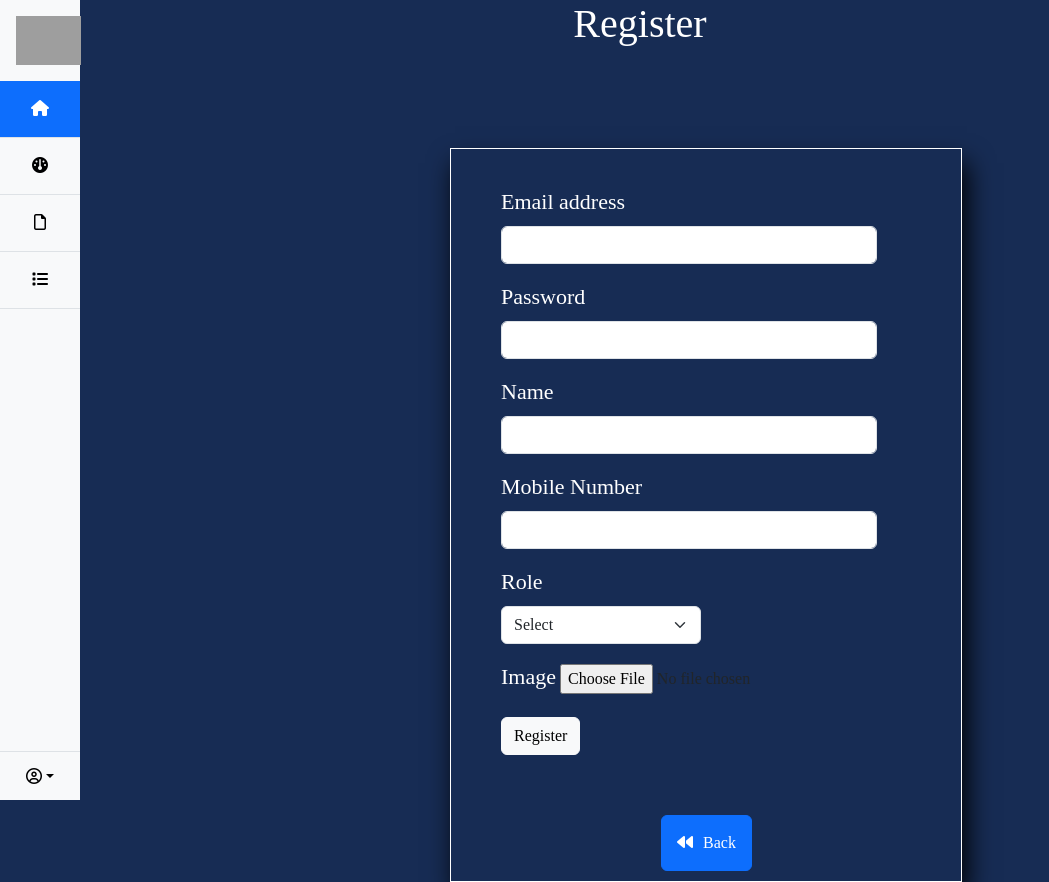
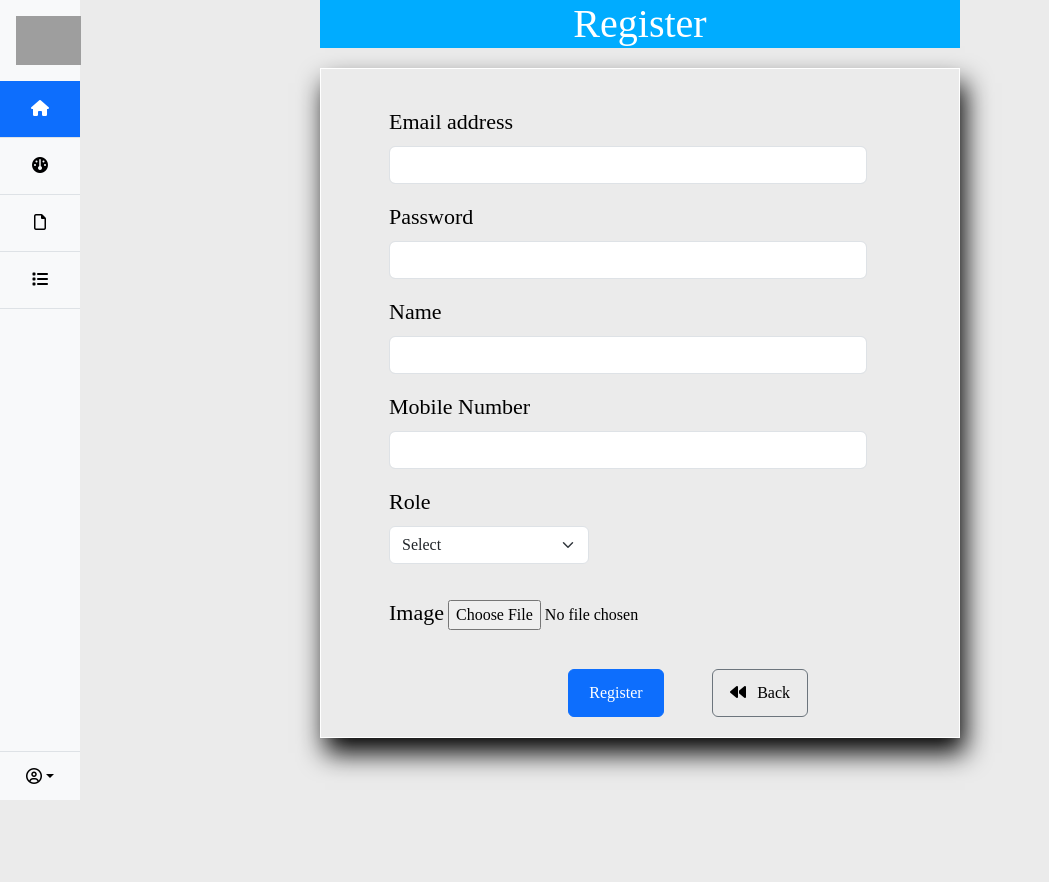
Before and after one commit to whitedevil1233rrffrfrrferf/intern_final, a Flask app: page /register in a window 1280 px wide. Shown: the whole page, without its empty margins (0-1049 px from the left). After the commit the page ends 800 px from the top, so only its background shows below. Run offline with Flask 3, Linux system fonts and the light colour scheme; data that the repository does not hold is empty; some libraries are stand-ins or nearby versions; grey boxes are pictures that could not be loaded.

Commit message:
register_page

```diff
--- a/app.py
+++ b/app.py
@@ -527,6 +527,10 @@ def register():
         name=request.form["name"]
         mobile=request.form["mobile"]
         filename=""
+        existing_user = Login.query.filter_by(email=email).first()
+        if existing_user:
+            flash(f"{email} already exists!", "danger")
+            return redirect("/register")
         if 'photo' in request.files:
             photo=request.files['photo']
             if photo.filename!='':
@@ -537,7 +541,8 @@ def register():
         user=Login(email=email,password=password,Role=role,Name=name,MobileNumber=mobile,photo_filename=filename)
         db.session.add(user)
         db.session.commit()
-        return redirect("/")
+        flash(f"Registration successful for {name}!", "success")
+        return redirect("/register")
 
     return render_template("register.html")
 @app.route("/get_employees_list/<employment_status>")
--- a/static/employee.js
+++ b/static/employee.js
@@ -224,7 +224,7 @@ setTimeout(function(){
         flashMessage.style.display = 'none';
       });
     }, 2000);
-localStorage.clear()
+// localStorage.clear()
 
 function editName(resumeId) {
     var currentName = localStorage.getItem('enteredName' + resumeId);
--- a/static/profile.css
+++ b/static/profile.css
@@ -1,3 +1,8 @@
 body{
     background-color:#EBEBEB;
 }
+.title{
+    background-color:#00ACFF !important;
+    color:white;
+
+}
--- a/static/register.css
+++ b/static/register.css
@@ -2,17 +2,23 @@
     font-family: "poppins"
 }
 body{
-    background-color:#172C54;
+    background-color:#EBEBEB;
+    color: black;
 }
 .heading{
 
-    color: white;
+    background-color:#00ACFF !important;
+    color:white;
+    width:50%;
+    margin-left: auto;
+    margin-right: auto;
 }
 .sign_div{
     border: 1px solid white;
-    width:40%;
-    margin-left:450px;
-    margin-top:100px;
+    width:50%;
+    margin-left:auto !important;
+    margin-right: auto !important;
+    margin-top:20px;
     box-shadow: 5px 15px 25px rgba(0,0,0,1.5);
     padding:10px;
 }
@@ -21,6 +27,6 @@ body{
     text-align: center;
 }
 .form-label{
-    color:white;
+    color:black;
     font-size:22px;
 }
--- a/templates/profile.html
+++ b/templates/profile.html
@@ -12,7 +12,7 @@
         {% include 'sidemenu.html'%}
     </div>
     <div class="container" style="width: 50rem;">
-        <h1 style="text-align: center; margin-bottom:50px;">Profile</h1>
+        <h1 style="text-align: center; margin-bottom:50px;" class="title">Profile</h1>
         {% if picture %}
             <center><img src="{{ picture }}" style="border-radius: 50%; height: 200px; width: 200px;"></center>
         {% else %}
--- a/templates/register.html
+++ b/templates/register.html
@@ -5,6 +5,7 @@
     <meta name="viewport" content="width=device-width, initial-scale=1">
     <title>Register</title>
     <link href="https://cdn.jsdelivr.net/npm/bootstrap@5.3.2/dist/css/bootstrap.min.css" rel="stylesheet" integrity="sha384-T3c6CoIi6uLrA9TneNEoa7RxnatzjcDSCmG1MXxSR1GAsXEV/Dwwykc2MPK8M2HN" crossorigin="anonymous">
+    <link rel="stylesheet" href="{{ url_for('static', filename='register.css') }}">
   </head>
   <body>
     <div>
@@ -12,7 +13,7 @@
       <div>
         <h1 class="heading"><center>Register</center></h1>
     <div class="container sign_div">
-      <form action="/register" method="post" class="form_div container" enctype="multipart/form-data" style="padding: 10px; margin-left:30px;">
+      <form action="/register" method="post" class="form_div container" enctype="multipart/form-data" style="padding: 10px;margin-left: 3rem;">
           <div class="mb-3 my-3">
               <label for="exampleInputEmail1" class="form-label">Email address</label>
               <input type="email" class="form-control form-input" id="exampleInputEmail1" name="email" aria-describedby="emailHelp">
@@ -29,7 +30,7 @@
               <label for="mobile" class="form-label">Mobile Number</label>
               <input type="text" class="form-control form-input" id="mobile" name="mobile">
           </div>
-          <div class="mb-3">
+          <div class="mb-3" style="margin-bottom:2rem !important;">
               <label for="role" class="form-label">Role</label>
               <select name="role" class="form-select" style="width: 200px;">
                   <option value="">Select</option>
@@ -38,14 +39,13 @@
                   <option value="interviewer">Interviewer</option>
               </select>
           </div>
-          <div class="mb-3">
+          <div class="mb-3" style="margin-bottom:2rem !important;">
             <label for="photo" class="form-label">Image</label>
             <input id="photo" name="photo" type="file">
         </div>
-          <button type="submit" class="btn btn-light">Register</button>
-      </form>
-      <div>
-        <a class="btn btn-primary" href="/home" style="color:white; padding:10px ;margin-top:50px;margin-left: 200px;"><div style="display: flex; justify-content: space-between; padding:5px;">
+         <div style="display: flex; justify-content: center;">
+          <button type="submit" class="btn btn-primary" style="width: 6rem;height:3rem; margin-right: 3rem;">Register</button>
+          <a class="btn btn-outline-secondary" href="/home" style="color:black; width: 6rem; height: 3rem;"><div style="display: flex; justify-content: space-between; padding:5px; text-align: center;">
             <div>
               <i class="fa-solid fa-backward" style="margin-right: 10px;"></i>
 
@@ -55,14 +55,31 @@
             </div>
 
           </div></a>
+         </div>
+      </form>
+      <div>
+
 
     </div>
   </div>
       </div>
+      <div style="margin-top:3rem !important; width:50%; margin-left: auto; margin-right: auto;">
+        {% with messages = get_flashed_messages(with_categories=true) %}
+            {% if messages %}
+                <div class="container">
+                    {% for category, message in messages %}
+                        <div class="alert alert-{{ category }}">
+                            {{ message }}
+                        </div>
+                    {% endfor %}
+                </div>
+            {% endif %}
+        {% endwith %}
+    </div>
     </div>
 
 
     <script src="https://cdn.jsdelivr.net/npm/bootstrap@5.3.2/dist/js/bootstrap.bundle.min.js" integrity="sha384-C6RzsynM9kWDrMNeT87bh95OGNyZPhcTNXj1NW7RuBCsyN/o0jlpcV8Qyq46cDfL" crossorigin="anonymous"></script>
-    <link rel="stylesheet" href="{{ url_for('static', filename='register.css') }}">
+
   </body>
 </html>
--- a/templates/resume_details.html
+++ b/templates/resume_details.html
@@ -13,7 +13,7 @@
   <div>
     {% include 'sidemenu.html'%}
     <div style="width: 950px; text-align: center; margin-left: 300px;">
-      <h1 class="heading" style="color: black; margin-bottom:60px;">Interview details</h1>
+      <h1 class="heading" style=" margin-bottom:60px;">Interview details</h1>
     <div class="container">
         {% if intro_call %}
         <h1 class="heading">Intro call details</h1>
```
Also changed, not shown: instance/delete.db (added), instance/employer.db (added), instance/hr.db (added), instance/interview1.db (added), instance/interview2.db (added), instance/intro.db (added), instance/login.db (added), instance/resume.db (added), 2 other files.
